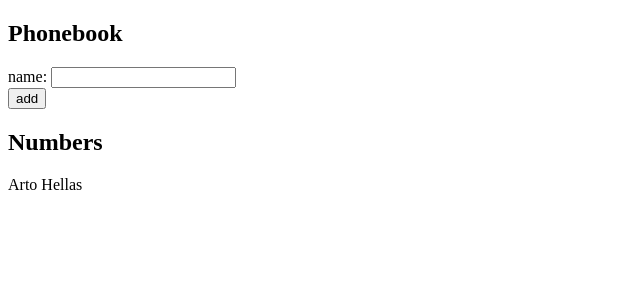
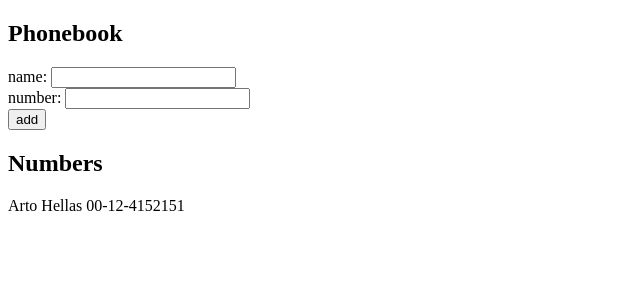
Before and after one commit to wrthm/fullstackopen2022-exercises, a React (Create React App) app in the folder part2/phonebook/: page / in a window 1280 px wide. Shown: the top 300 px of the page, without its empty margins (0-640 px from the left). Built offline with nearby package versions, Linux system fonts and the light colour scheme.

Commit message:
Exercise 2.8 done

```diff
--- a/part2/phonebook/src/App.js
+++ b/part2/phonebook/src/App.js
@@ -2,9 +2,10 @@
 
 const App = () => {
   const [persons, setPersons] = useState([
-    { name: 'Arto Hellas' }
+    { name: 'Arto Hellas', number: '00-12-4152151' }
   ])
   const [newName, setNewName] = useState('')
+  const [newNumber, setNewNumber] = useState('')
 
   const handleAddPerson = (event) => {
     event.preventDefault()
@@ -15,9 +16,10 @@
       alert(`${newName} is already added to phonebook.`)
     }
     else {
-      const newPerson = { name: newName }
+      const newPerson = { name: newName, number: newNumber }
       setPersons(persons.concat(newPerson))
       setNewName('')
+      setNewNumber('')
     }
   }
 
@@ -29,11 +31,14 @@
           name: <input value={newName} onChange={(event) => setNewName(event.target.value)} />
         </div>
         <div>
+          number: <input value={newNumber} onChange={(event) => setNewNumber(event.target.value)} />
+        </div>
+        <div>
           <button type="submit" onClick={handleAddPerson}>add</button>
         </div>
       </form>
       <h2>Numbers</h2>
-      {persons.map((person) => <div key={person.name}>{person.name}</div>)}
+      {persons.map((person) => <div key={person.name}>{person.name} {person.number}</div>)}
     </div>
   )
 }
```
